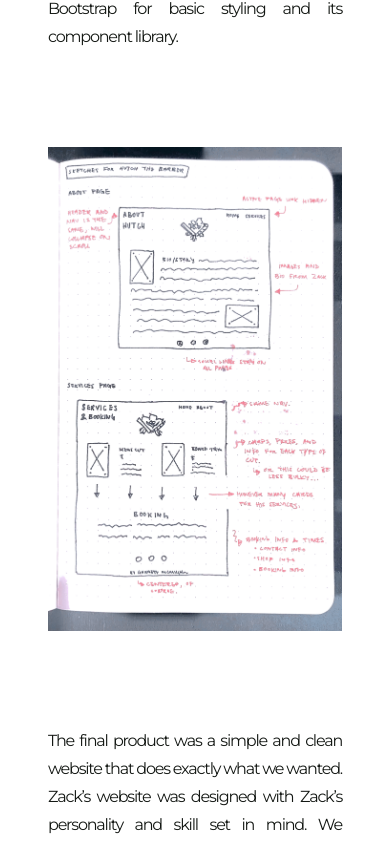
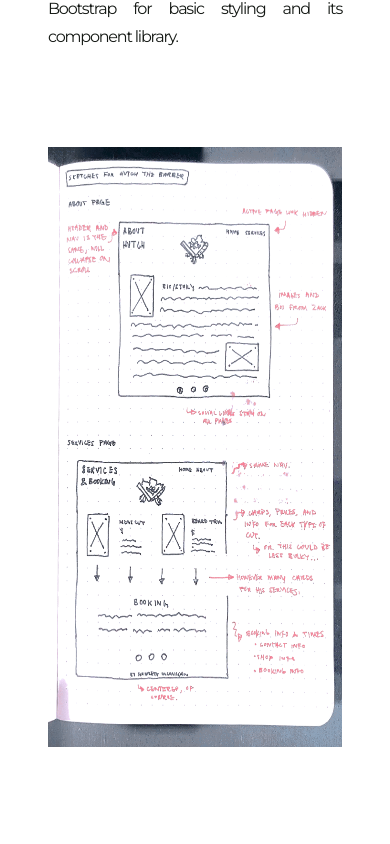
Before and after one commit to garrettmcmillan/cgm, a React (Create React App) app: page /studies in a window 390 px wide. Shown: the part 2032-2876 px from the top of the page. Built offline with nearby package versions, Linux system fonts and the light colour scheme.

Commit message:
safari image sizes fix

```diff
--- a/src/App.css
+++ b/src/App.css
@@ -117,7 +117,6 @@ h6 {
 
 .home-image {
   background-color: var(--primaryOrange);
-
   max-width: 22rem;
   border-radius: 0;
 }
@@ -278,7 +277,8 @@ a {
 }
 
 .case-study-image {
-  max-width: 30rem;
+  max-width: 450px;
+  height: 675px;
   border-radius: 0;
 }
 
@@ -373,6 +373,10 @@ a {
   .work-button::before {
     content: '\2014\2009\2009\2009\2009';
   }
+  .case-study-image {
+    max-width: 400px !important;
+    height: 600px !important;
+  }
   .navbar-menu-title {
     font-size: 1.25rem;
     letter-spacing: -0.15rem;
```
